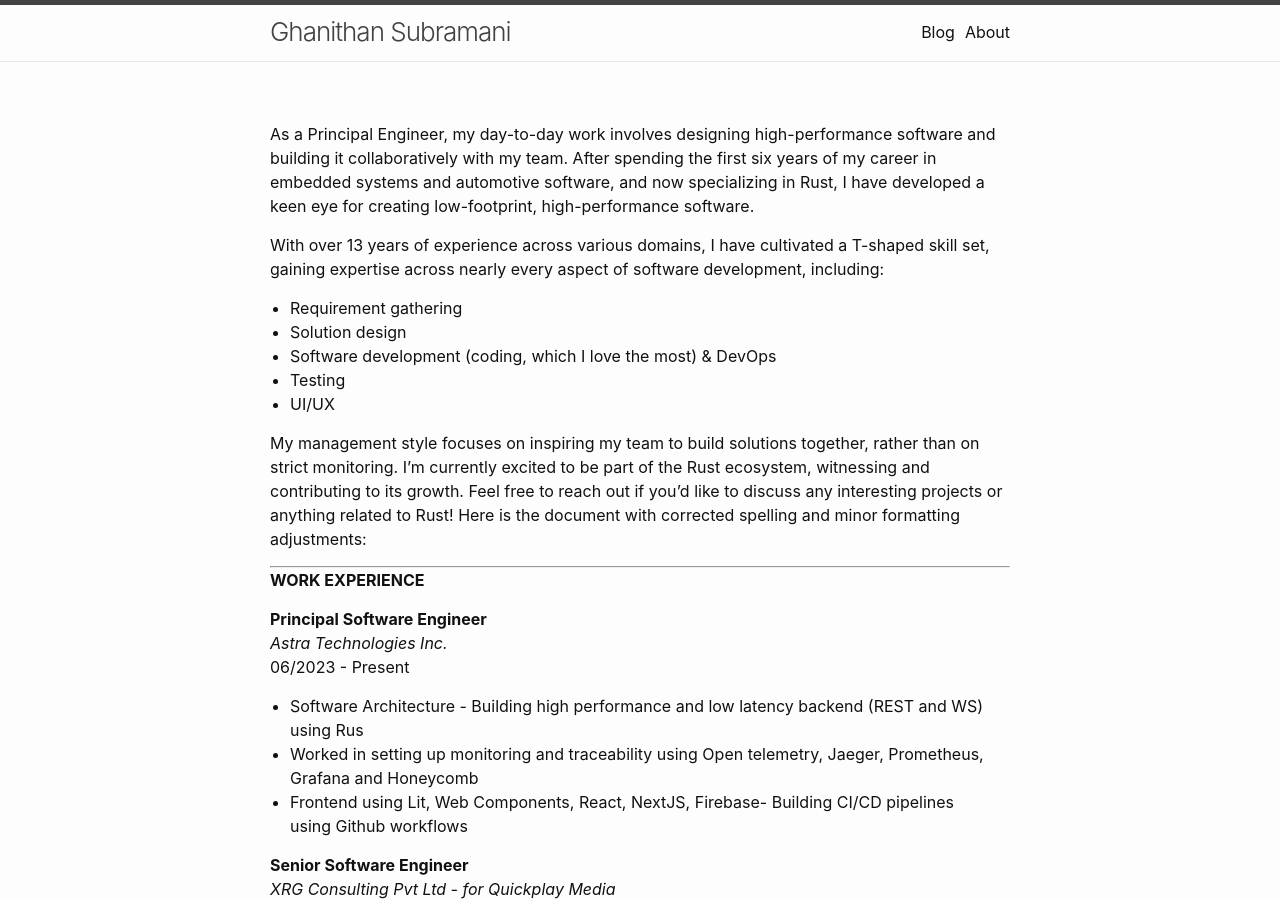
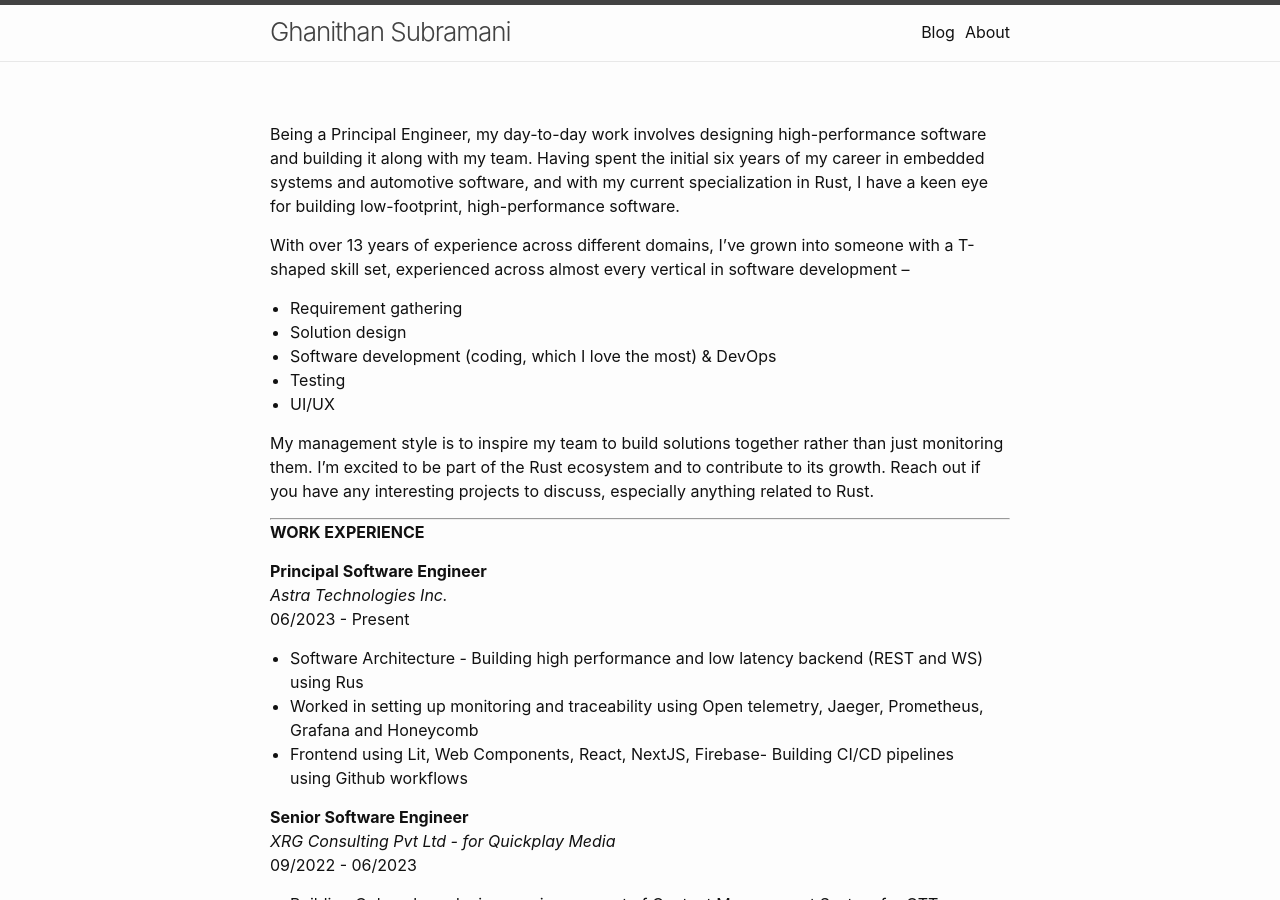
Before and after one commit to ghanithan/ghanithan.github.io, a Jekyll site: the page built from index.md, in a window 1280 px wide and 900 px high. Built offline with Jekyll 4.4.1, drawn with Linux system fonts in a browser that asks for light colours; our own code applies the rules of GitHub Pages for plain Markdown files.

Commit message:
intro changed

```diff
--- a/index.md
+++ b/index.md
@@ -1,17 +1,16 @@
 ---
 permalink: /
 ---
-As a Principal Engineer, my day-to-day work involves designing high-performance software and building it collaboratively with my team. After spending the first six years of my career in embedded systems and automotive software, and now specializing in Rust, I have developed a keen eye for creating low-footprint, high-performance software.
+Being a Principal Engineer, my day-to-day work involves designing high-performance software and building it along with my team. Having spent the initial six years of my career in embedded systems and automotive software, and with my current specialization in Rust, I have a keen eye for building low-footprint, high-performance software.
 
-With over 13 years of experience across various domains, I have cultivated a T-shaped skill set, gaining expertise across nearly every aspect of software development, including:
+With over 13 years of experience across different domains, I’ve grown into someone with a T-shaped skill set, experienced across almost every vertical in software development --
  - Requirement gathering
  - Solution design
  - Software development (coding, which I love the most) & DevOps
  - Testing
  - UI/UX
 
-My management style focuses on inspiring my team to build solutions together, rather than on strict monitoring. I'm currently excited to be part of the Rust ecosystem, witnessing and contributing to its growth. Feel free to reach out if you'd like to discuss any interesting projects or anything related to Rust!
-Here is the document with corrected spelling and minor formatting adjustments:
+My management style is to inspire my team to build solutions together rather than just monitoring them. I'm excited to be part of the Rust ecosystem and to contribute to its growth. Reach out if you have any interesting projects to discuss, especially anything related to Rust.
 
 ---
 
```
